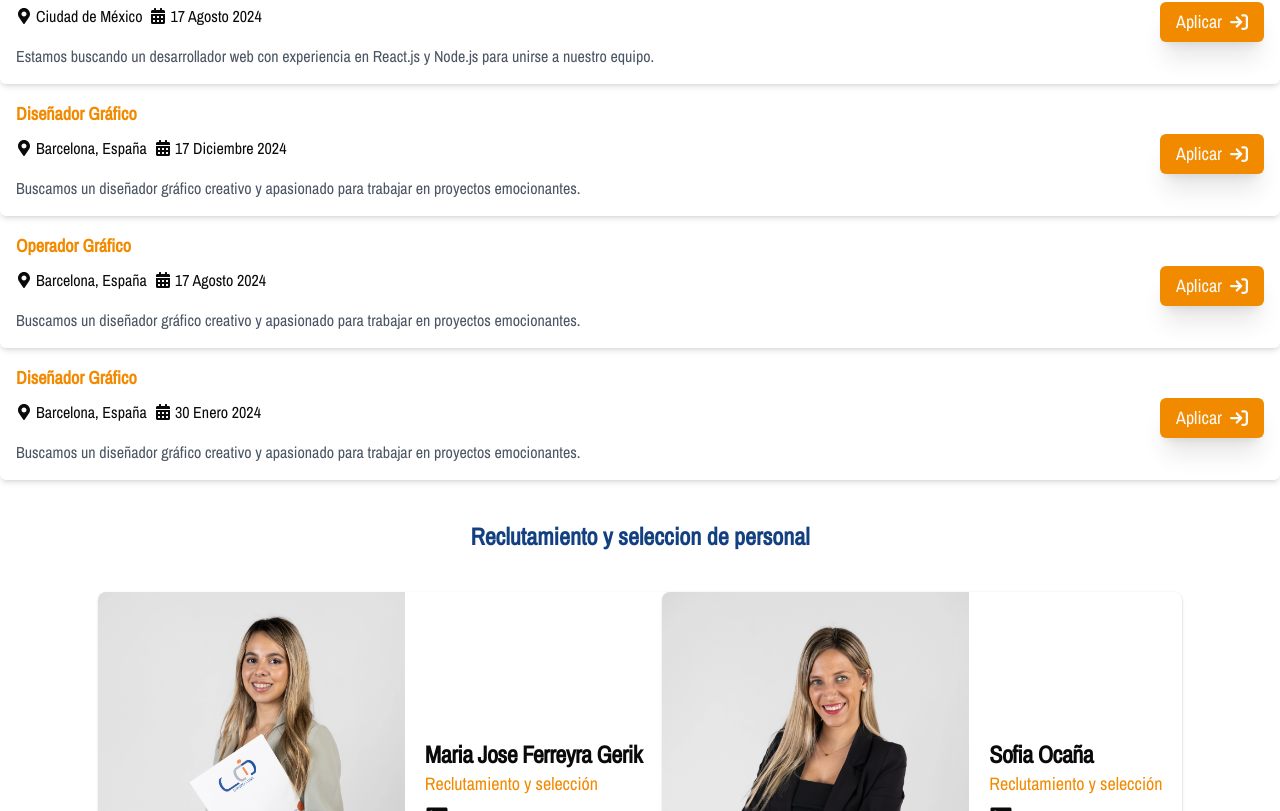
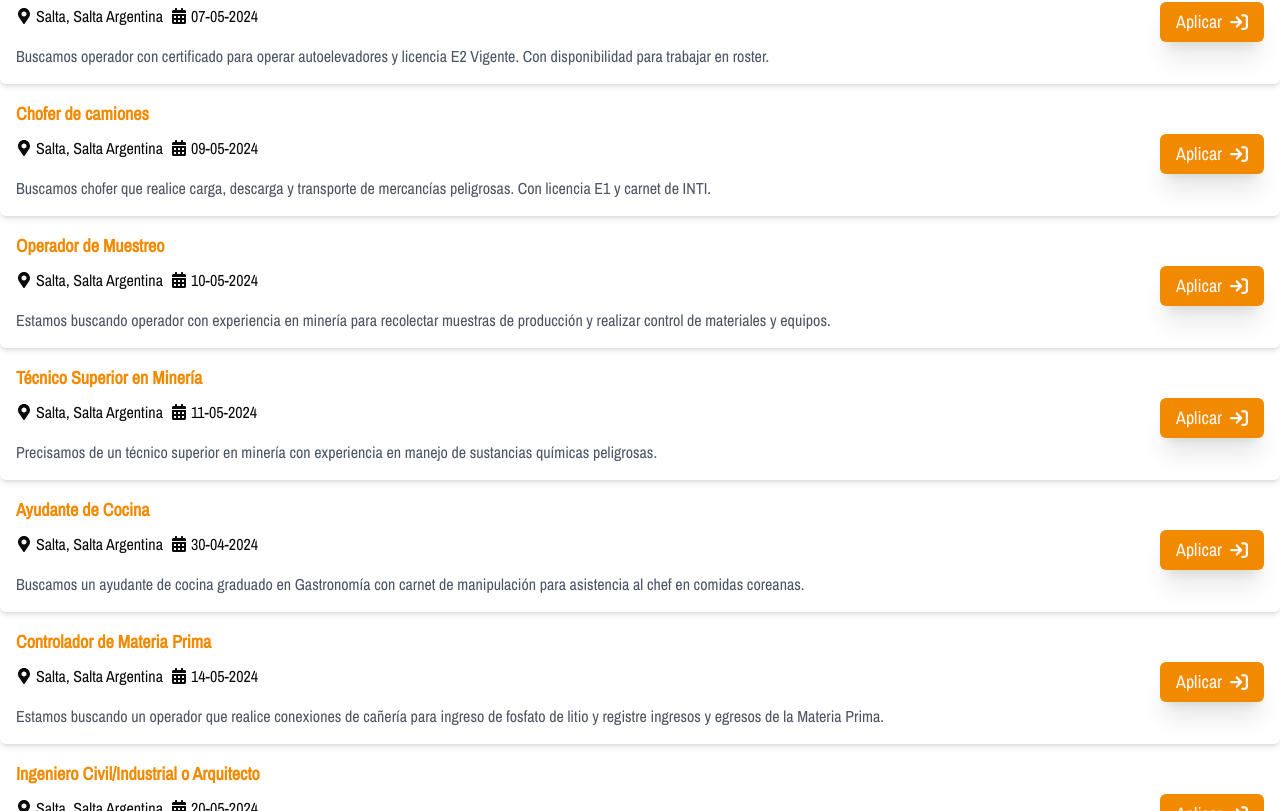
Before and after one commit to sebiten/lumipeople, a Next.js app: page /vacantes in a window 1280 px wide. Shown: the part 649-1460 px from the top of the page. Built offline with nearby package versions, Linux system fonts and the light colour scheme.

Commit message:
vacantesagregadas

```diff
--- a/src/app/vacantes/page.tsx
+++ b/src/app/vacantes/page.tsx
@@ -12,38 +12,69 @@ import { FaLinkedin } from "react-icons/fa";
 import Link from "next/link";
 const vacante = [
   {
-    titulo: "Desarrollador Web",
-    localidad: "Ciudad de México",
+    titulo: "Operador de Autoelevador",
+    localidad: "Salta, Salta Argentina",
     descripcion:
-      "Estamos buscando un desarrollador web con experiencia en React.js y Node.js para unirse a nuestro equipo.",
-    salario: "100",
-    fecha: "17 Agosto 2024",
+      "Buscamos operador con certificado para operar autoelevadores y licencia E2 Vigente. Con disponibilidad para trabajar en roster.",
+    fecha: "07-05-2024",
+    url: "https://forms.gle/LWCkjmPSSLx9ZtWa7",
   },
   {
-    titulo: "Diseñador Gráfico",
-    localidad: "Barcelona, España",
+    titulo: "Chofer de camiones",
+    localidad: "Salta, Salta Argentina",
     descripcion:
-      "Buscamos un diseñador gráfico creativo y apasionado para trabajar en proyectos emocionantes.",
-    salario: "100",
-    fecha: "17 Diciembre 2024",
+      "Buscamos chofer que realice carga, descarga y transporte de mercancías peligrosas. Con licencia E1 y carnet de INTI.",
+    fecha: "09-05-2024",
+    url: "https://forms.gle/qH9Q5wDrpSmETfdh7",
   },
   {
-    titulo: "Operador Gráfico",
-    localidad: "Barcelona, España",
+    titulo: "Operador de Muestreo",
+    localidad: "Salta, Salta Argentina",
     descripcion:
-      "Buscamos un diseñador gráfico creativo y apasionado para trabajar en proyectos emocionantes.",
-    salario: "100",
-    fecha: "17 Agosto 2024",
+      "Estamos buscando operador con experiencia en minería para recolectar muestras de producción y realizar control de materiales y equipos.",
+    fecha: "10-05-2024",
+    url: "https://forms.gle/PyfDHN692LpLJ1xJA",
   },
   {
-    titulo: "Diseñador Gráfico",
-    localidad: "Barcelona, España",
+    titulo: "Técnico Superior en Minería",
+    localidad: "Salta, Salta Argentina",
     descripcion:
-      "Buscamos un diseñador gráfico creativo y apasionado para trabajar en proyectos emocionantes.",
-    salario: "100",
-    fecha: "30 Enero 2024",
+      "Precisamos de un técnico superior en minería con experiencia en manejo de sustancias químicas peligrosas.",
+    fecha: "11-05-2024",
+    url: "https://forms.gle/7SyVNbPhkzkUC2mW7",
   },
-  // Agrega más vacantes aquí...
+  {
+    titulo: "Ayudante de Cocina",
+    localidad: "Salta, Salta Argentina",
+    descripcion:
+      "Buscamos un ayudante de cocina graduado en Gastronomía con carnet de manipulación para asistencia al chef en comidas coreanas.",
+    fecha: "30-04-2024",
+    url: "https://forms.gle/VgvZrcpxb5AD4rKr5",
+  },
+  {
+    titulo: "Controlador de Materia Prima",
+    localidad: "Salta, Salta Argentina",
+    descripcion:
+      "Estamos buscando un operador que realice conexiones de cañería para ingreso de fosfato de litio y registre ingresos y egresos de la Materia Prima.",
+    fecha: "14-05-2024",
+    url: "https://forms.gle/qxLijoxZuzapoX926",
+  },
+  {
+    titulo: "Ingeniero Civil/Industrial o Arquitecto",
+    localidad: "Salta, Salta Argentina",
+    descripcion:
+      "Buscamos un profesional con experiencia en minería o construcción para análisis técnico y revisión de planos.",
+    fecha: "20-05-2024",
+    url: "https://forms.gle/fj94LjmbUj9824XN7",
+  },
+  {
+    titulo: "Analista de Higiene y Seguridad",
+    localidad: "Salta, Salta Argentina",
+    descripcion:
+      "Buscamos un analista con experiencia en aplicación de las normativas vigentes para supervisión de obra en campo y capacitación de personal.",
+    fecha: "17-05-2024",
+    url: "https://forms.gle/rLoc3Tkiqv3VGV7y9",
+  },
 ];
 
 function App() {
@@ -77,8 +108,14 @@ function App() {
               nuestra base de datos y te contactaremos cuando haya una posición
               abierta que se ajuste a tu perfil.
             </p>
-            <Button className="flex gap-2 w-3xl text-lg font-normal bg-lumiorange shadow-xl">
-              Carga tu Cv <SlDocs className="text-lumiblue" />
+            <Button className="bg-lumiorange shadow-xl">
+              <Link
+                target="_blank"
+                className="flex items-center gap-2 w-3xl text-lg font-normal"
+                href="https://forms.gle/LWCkjmPSSLx9ZtWa7"
+              >
+                Carga tu Cv <SlDocs className="text-lumiblue" />
+              </Link>
             </Button>
           </div>
         </div>
```
